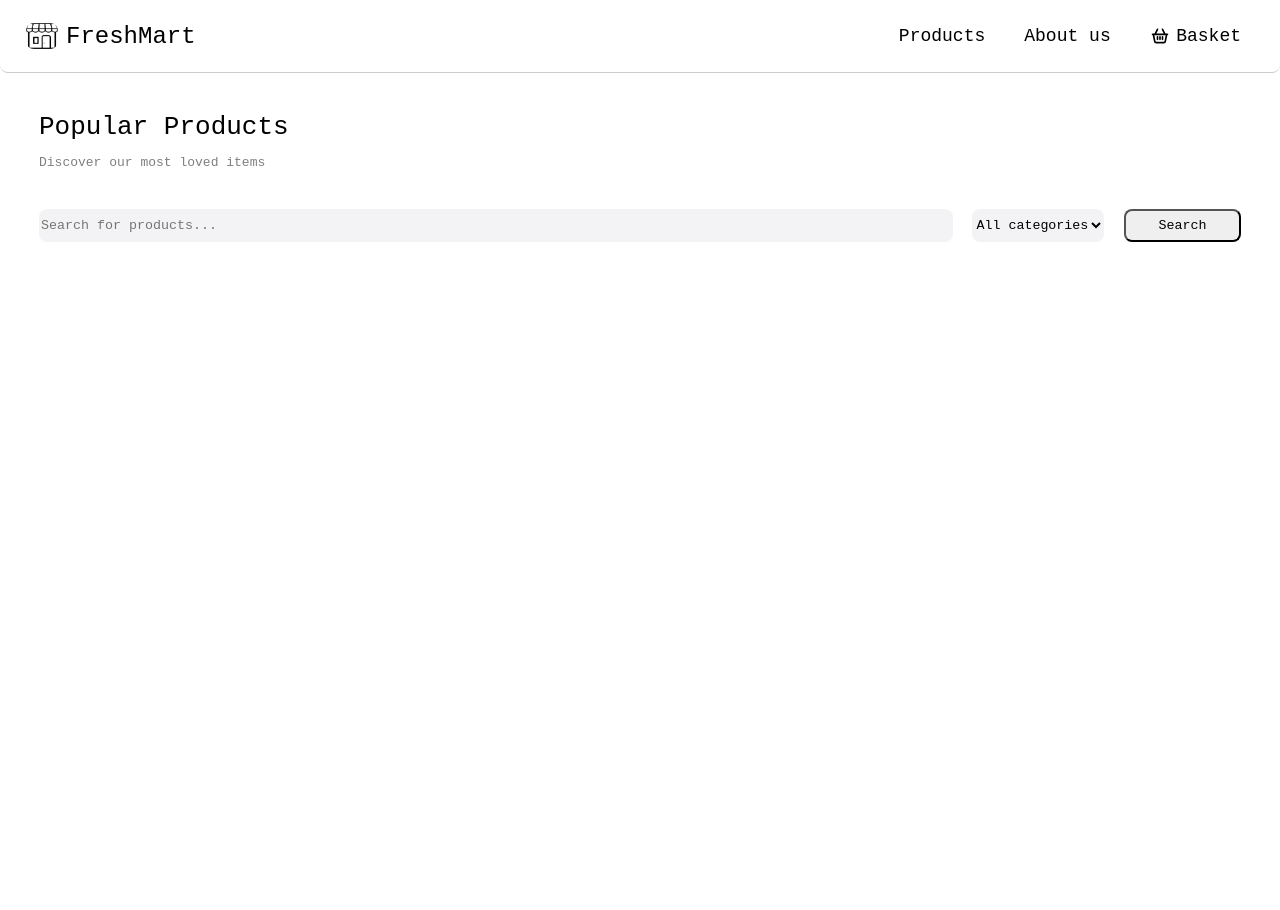
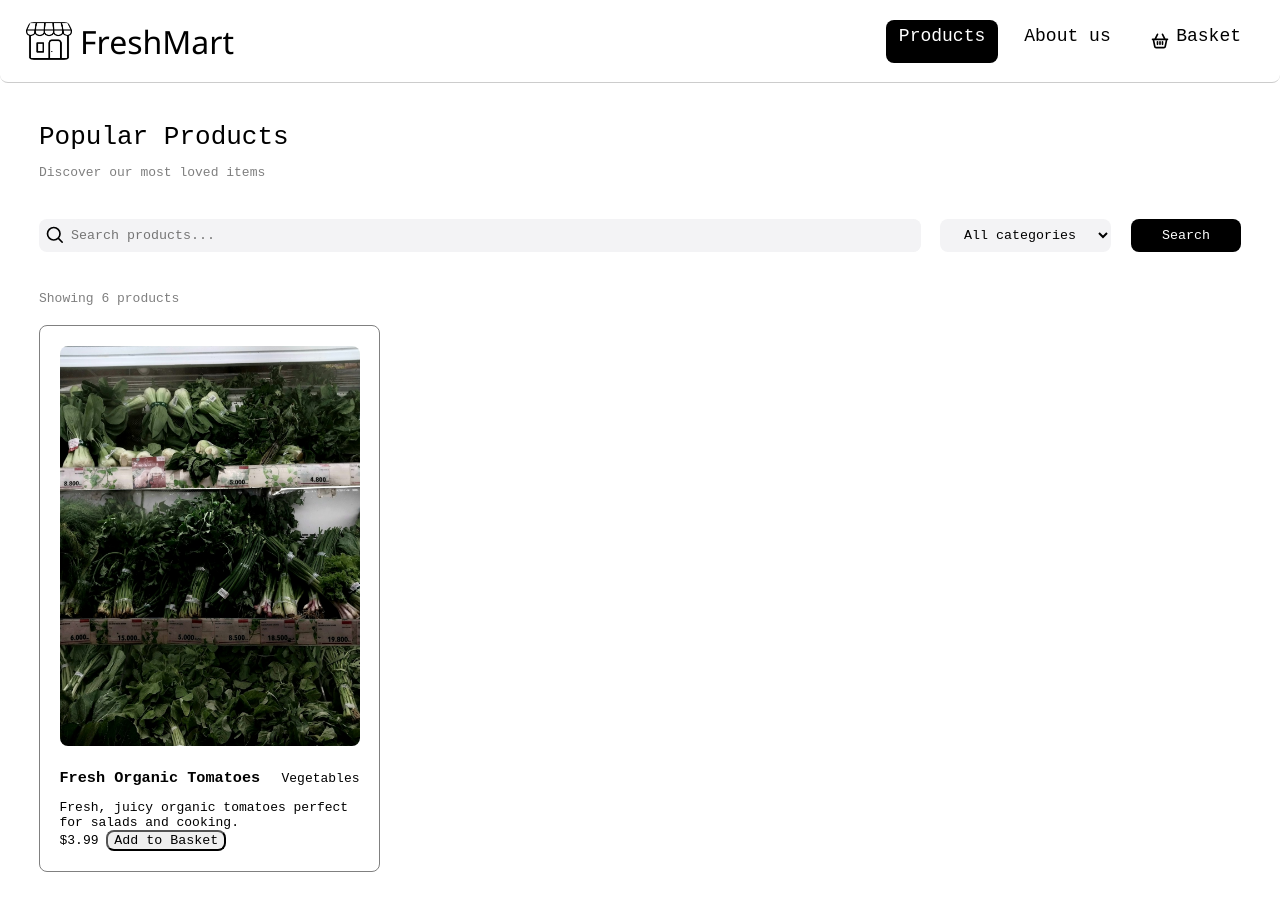
Before and after one commit to Alphorov/web_grocery_store, a plain HTML site: page index.html in a window 1280 px wide. Before the commit the page ends 800 px from the top, so only its background shows below. Drawn offline with Linux system fonts and the light colour scheme.

Commit message:
finished search. Started product tiles

```diff
--- a/index.html
+++ b/index.html
@@ -11,14 +11,14 @@
 <body>
     <header>
         <div class="image-caption">
-            <img src="images/shop.png" width="32">
+            <img src="images/shop.png" width="46">
             <span>FreshMart</span>
         </div>
 
         <nav>
             <!-- Products page -->
-            <a href="index.html">Products</a>
             <!-- About us page -->
+            <a href="index.html" style="background-color: black; color: white">Products</a>
             <a href="about.html">About us</a>
             <!-- Basket page -->
             <a href="basket.html"><img src="images/basket.svg" width="20">Basket</a>
@@ -32,7 +32,10 @@
 
 
         <section class="search">
-            <input type="text" placeholder="Search for products...">
+            <div class="input-wrapper">
+                <img src="images/search.svg" alt="Search" class="prefix">
+                <input type="text" placeholder="Search products...">
+            </div>
             <select>
                 <option value="all">All categories</option>
                 <option value="fruits">Fruits</option>
@@ -45,6 +48,25 @@
             <button>Search</button>
         </section>
 
+        <p style="opacity: 0.5;">Showing 6 products</p>
+
+        <section class="products">
+
+
+            <article class="product-card">
+                <img src="images/product-image.jpeg" alt="Fresh organic tomatoes">
+                <div class="product-header">
+                    <h3 class="product-caption">Fresh Organic Tomatoes</h3>
+                    <p class="product-category">Vegetables</p>
+                </div>
+                <p class="product-description">Fresh, juicy organic tomatoes perfect for salads and cooking.</p>
+                <div class="product-footer">
+                    <span class="product-price">$3.99</span>
+                    <button class="add-to-basket">Add to Basket</button>
+                </div>
+            </article>
+        </section>
+
 
     </main>
 
--- a/style.css
+++ b/style.css
@@ -9,6 +9,12 @@ header {
     justify-content: space-between;
     padding: 1.5rem 2rem;
     border-bottom: 1px solid #ccc;
+}
+
+.image-caption span {
+    font-family: 'Segoe UI', Tahoma, Geneva, Verdana, sans-serif;
+    font-size: 32px;
+    font-weight: 550;
 }
 
 main {
@@ -47,34 +53,87 @@ nav a:hover {
     /* space between image and text */
 }
 
-
-.image-caption span {
-    font-size: 24px;
-}
-
 .search {
-    padding-top: 3rem;
+    display: flex;
+    padding: 3rem 0;
     display: flex;
     gap: 1.5rem;
     height: 2.5rem;
 }
 
-.search input {
+/* Input */
+
+.input-wrapper {
+    display: flex;
     flex: 0.9;
-    /* stretch to fill remaining space */
+    align-items: center;
+    background-color: rgb(243, 243, 245);
 }
+
+.input-wrapper .prefix {
+    width: 20px;
+    height: 20px;
+    margin: 0 6px;
+}
+
+.input-wrapper input {
+    border: none;
+    padding: 0;
+    height: 100%;
+    flex: 1;
+    background-color: rgb(243, 243, 245);
+}
+
+
+.input-wrapper:focus-within {
+    border-color: black;
+    /* green border */
+    box-shadow: 0 0 5px rgba(70, 70, 70, 0.5);
+    /* subtle glow */
+}
+
+.search input[type="text"]:focus {
+    outline: none;
+}
+
+/* Button */
 
 .search button {
     flex: 0.1;
-    /* stretch to fill remaining space */
+    border: none;
+    background-color: #000;
+    color: white;
 }
 
-.search input,
+/* Select */
+
 .search select {
-    background: rgb(243, 243, 245);
+    background-color: rgb(243, 243, 245);
+    padding: 0 1.5rem;
     border: none;
 }
 
-input[type="text"]:focus {
-    outline: 1.5px solid #000;
+.products {
+    padding-top: 1.5rem;
 }
+
+/* Product card */
+
+.product-card {
+    border: 1px solid gray;
+    padding: 1.5rem;
+    width: 300px;
+
+}
+
+.product-card img {
+    width: 100%;
+    margin-bottom: 0.5rem;
+}
+
+.product-header {
+    display: flex;
+    align-items: center;
+    justify-content: space-between;
+    padding: 1rem 0;
+}
```
Also changed, not shown: images/product-image.jpeg (added), images/search.svg (added).
